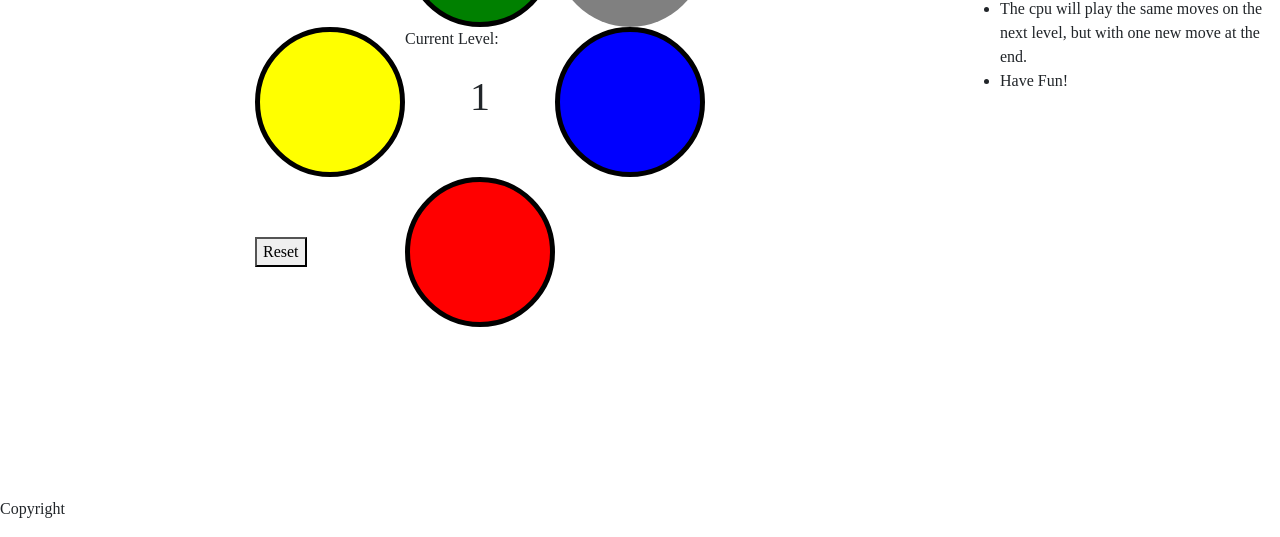
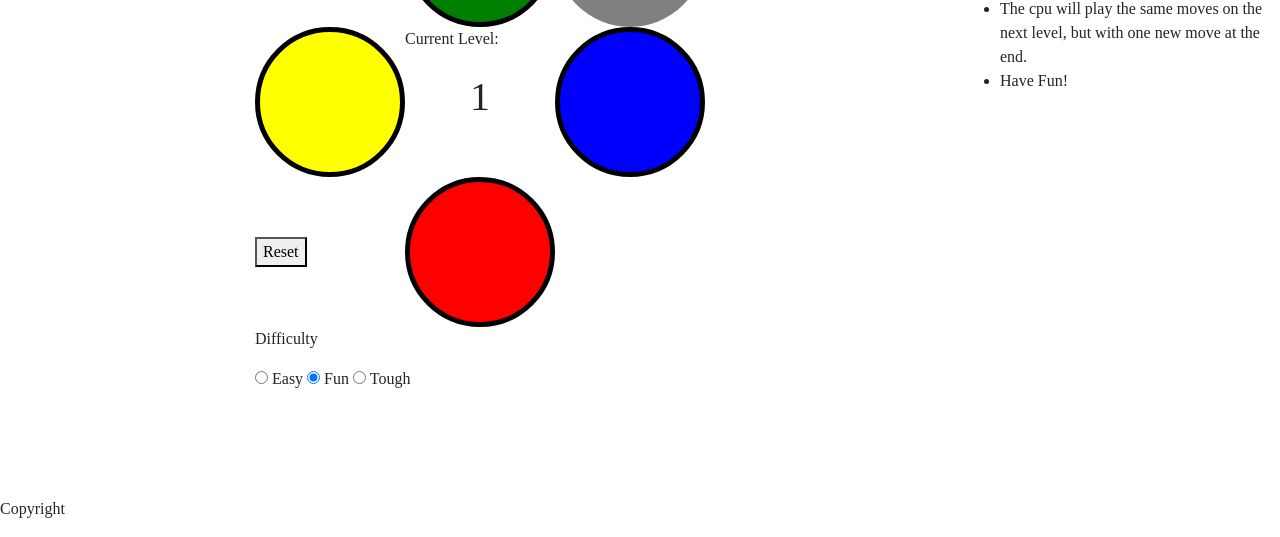
Before and after one commit to wsnjie/simon-game, a plain HTML site: page index.html in a window 1280 px wide. Shown: the part 263-800 px from the top of the page. Drawn offline with nearby package versions, Linux system fonts and the light colour scheme.

Commit message:
Added slection radios for difficulty

```diff
--- a/index.html
+++ b/index.html
@@ -55,6 +55,21 @@
                 <div class="buttons button-9"></div>
             </div>
         </div>
+        <div id="difficulty" class="container with-title">
+            <p class="title">Difficulty</p>
+            <label>
+                <input type="radio" class="radio" name="easy" />
+                <span>Easy
+                </span>
+                <label>
+                    <input type="radio" class="radio" name="Fun" checked />
+                    <span>Fun</span>
+                </label>
+                <label>
+                    <input type="radio" class="radio" name="Tough" />
+                    <span>Tough</span>
+                </label>
+        </div>
     </main>
     <aside class="container with-title">
         <p class="title">Instructions</p>
--- a/style.css
+++ b/style.css
@@ -28,9 +28,13 @@ header{
     grid-area: footer;
 }
 main{
+display:flex;
+flex-direction: column;
+justify-items: center;
+align-items: center;
+}
+    /*Gameboard butttons, 3x3 board which includes 4 simon buttons*/
 
-/*Gameboard butttons, 3x3 board which includes 4 simon buttons*/
-}
 .buttons{
     height: 150px;
     width: 150px;
@@ -117,3 +121,8 @@ border-radius: 50%;
     align-items: center;
     justify-items: center;
 }
+
+#difficulty{
+    height: 75px;
+    width: 450px;
+}
```
